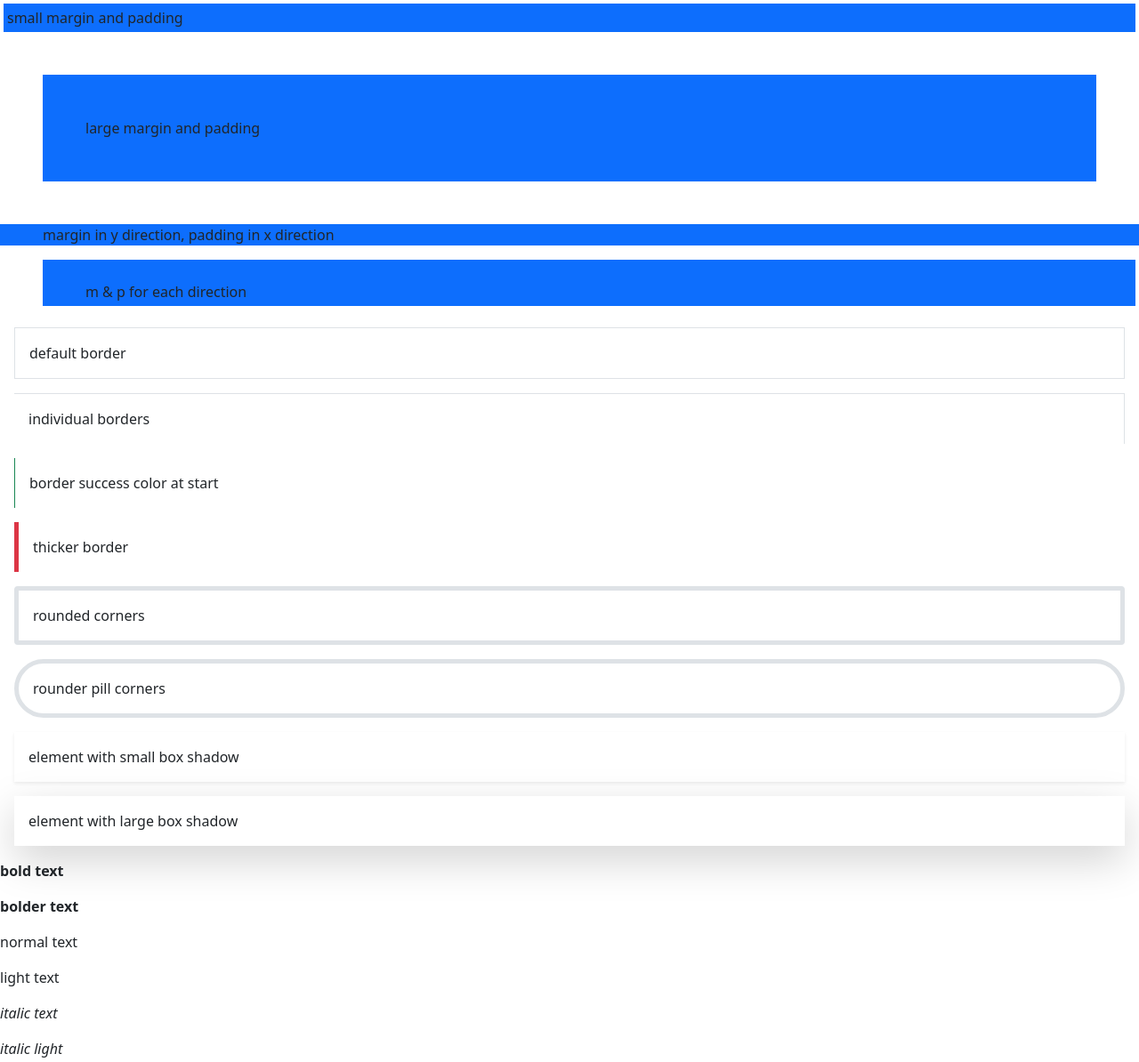
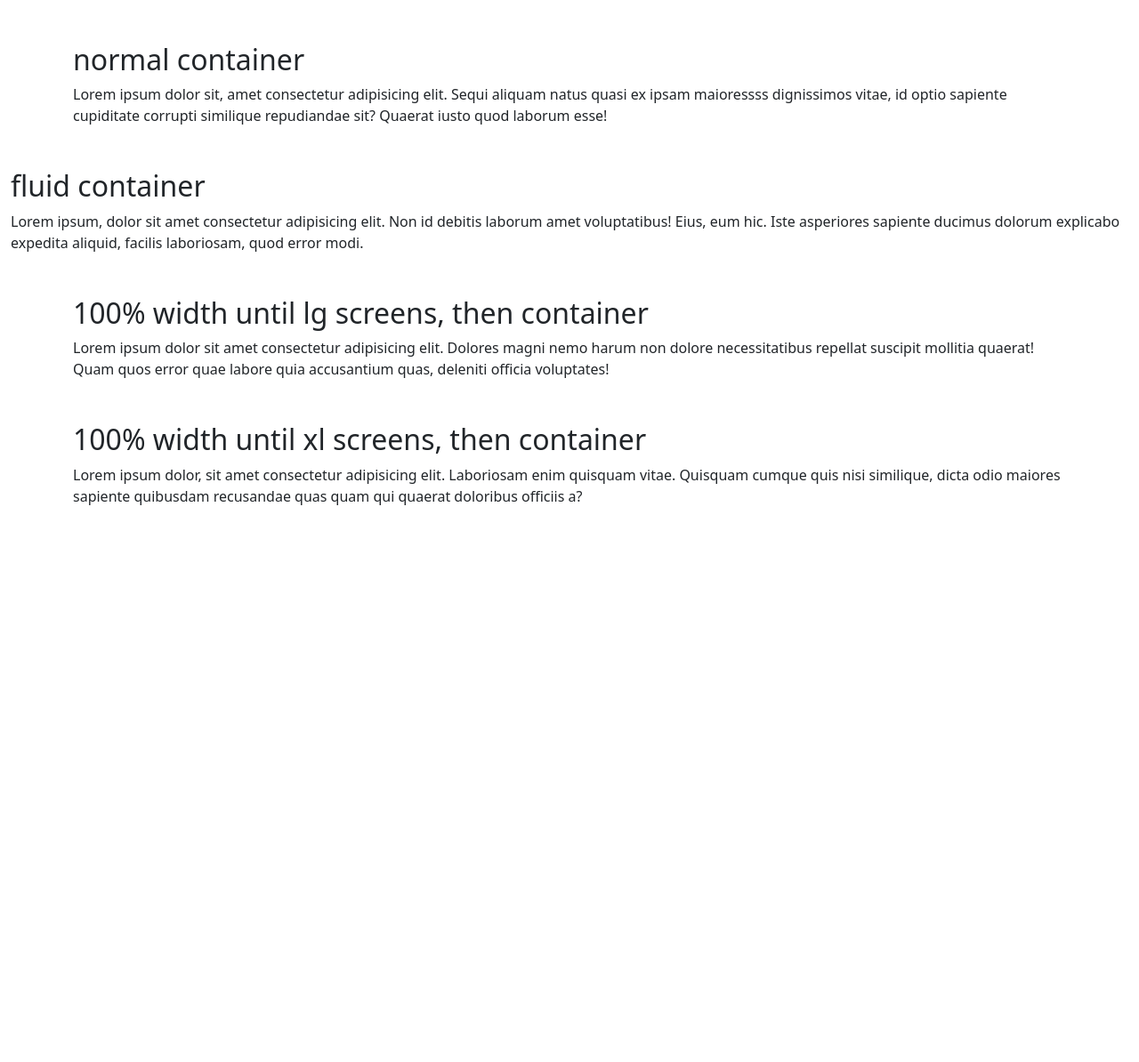
Before and after one commit to elmar-unn/bootstrap, a plain HTML site: page index.html in a window 1280 px wide. Shown: the whole page at 89% size. After the commit the page ends 800 px from the top, so only its background shows below. Drawn offline with nearby package versions, Linux system fonts and the light colour scheme.

Commit message:
lesson 6

```diff
--- a/index.html
+++ b/index.html
@@ -11,33 +11,45 @@
     <title>Net Ninja Pro - the Book</title>
   </head>
   <body>
-    <!-- margin & padding -->
-    <div class="bg-primary m-1 p-1">small margin and padding</div>
-    <div class="bg-primary m-5 p-5">large margin and padding</div>
-    <div class="bg-primary my-3 px-5">margin in y direction, padding in x direction</div>
-    <div class="bg-primary mt-3 mb-4 ms-5 me-1 ps-5 pt-4 pe-2 pb-1">m & p for each direction</div>
+    <div class="container my-5">
+      <h2>normal container</h2>
+      <p>
+        Lorem ipsum dolor sit, amet consectetur adipisicing elit. Sequi aliquam
+        natus quasi ex ipsam maioressss dignissimos vitae, id optio sapiente
+        cupiditate corrupti similique repudiandae sit? Quaerat iusto quod
+        laborum esse!
+      </p>
+    </div>
 
-    <!-- borders -->
-    <div class="m-3 p-3 border">default border</div>
-    <div class="m-3 p-3 border-top border-end">individual borders</div>
-    <div class="m-3 p-3 border-start border-success">border success color at start</div>
-    <div class="m-3 p-3 border-start border-danger border-5">thicker border</div>
-    <div class="m-3 p-3 rounded border border-5">rounded corners</div>
-    <div class="m-3 p-3 rounded-pill border border-5">rounder pill corners</div>
+    <div class="container-fluid">
+      <h2>fluid container</h2>
+      <p>
+        Lorem ipsum, dolor sit amet consectetur adipisicing elit. Non id debitis
+        laborum amet voluptatibus! Eius, eum hic. Iste asperiores sapiente
+        ducimus dolorum explicabo expedita aliquid, facilis laboriosam, quod
+        error modi.
+      </p>
+    </div>
 
-    <!-- box shadow -->
-    <div class="m-3 p-3 shadow-sm">element with small box shadow</div>
-    <div class="m-3 p-3 shadow-lg">element with large box shadow</div>
+    <div class="container-lg my-5">
+      <h2>100% width until lg screens, then container</h2>
+      <p>
+        Lorem ipsum dolor sit amet consectetur adipisicing elit. Dolores magni
+        nemo harum non dolore necessitatibus repellat suscipit mollitia quaerat!
+        Quam quos error quae labore quia accusantium quas, deleniti officia
+        voluptates!
+      </p>
+    </div>
 
-    <!-- font weight -->
-    <p class="fw-bold">bold text</p>
-    <p class="fw-bolder">bolder text</p>
-    <p>normal text</p>
-    <p class="fst-light">light text</p>
-    <p class="fst-italic">italic text</p>
-    <p class="fst-italic fw-light">italic light</p>
-
-
+    <div class="container-xl my-5">
+      <h2>100% width until xl screens, then container</h2>
+      <p>
+        Lorem ipsum dolor, sit amet consectetur adipisicing elit. Laboriosam
+        enim quisquam vitae. Quisquam cumque quis nisi similique, dicta odio
+        maiores sapiente quibusdam recusandae quas quam qui quaerat doloribus
+        officiis a?
+      </p>
+    </div>
     <script
       src="https://cdn.jsdelivr.net/npm/bootstrap@5.0.2/dist/js/bootstrap.bundle.min.js"
       integrity="sha384-MrcW6ZMFYlzcLA8Nl+NtUVF0sA7MsXsP1UyJoMp4YLEuNSfAP+JcXn/tWtIaxVXM"
```
